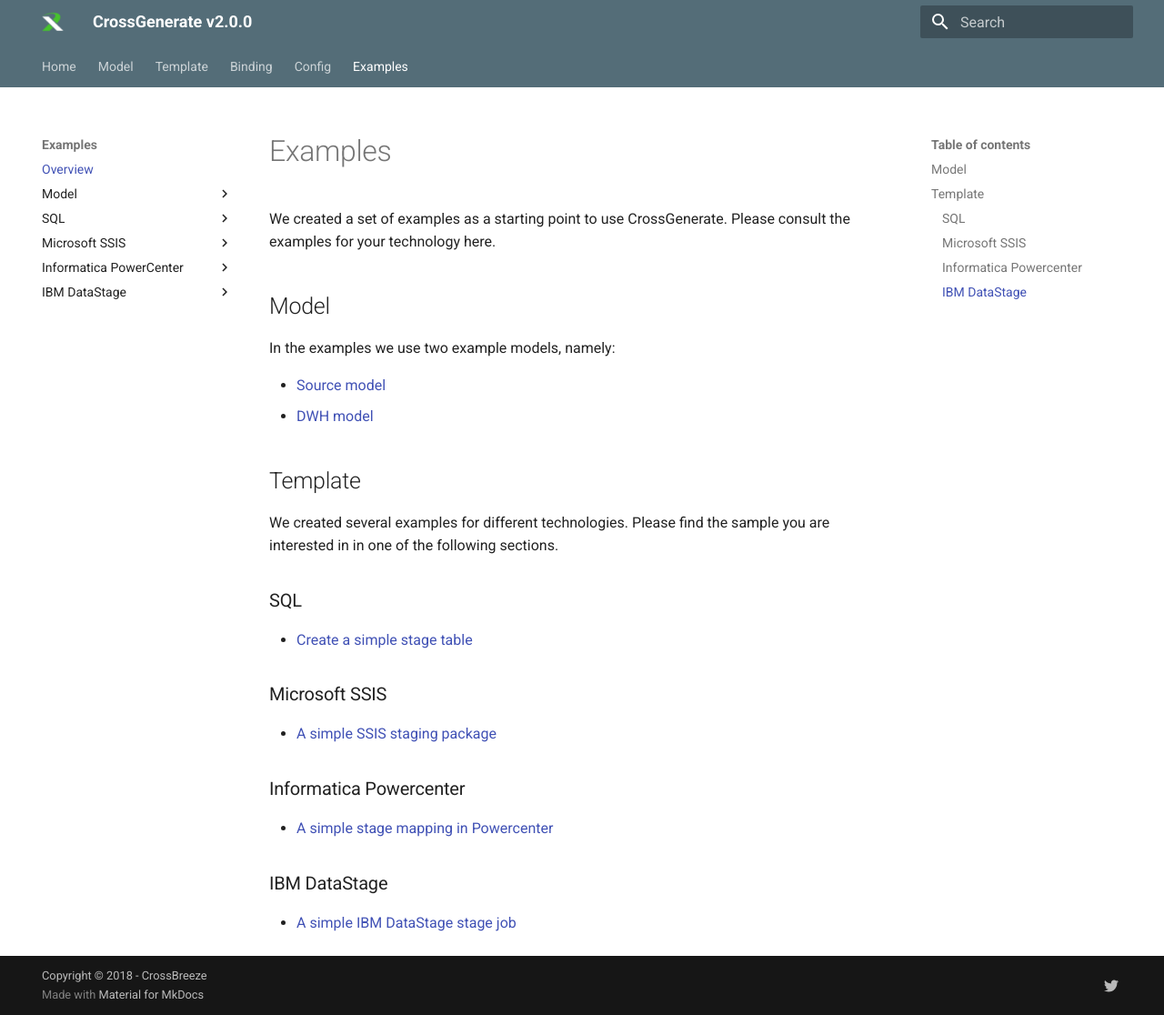
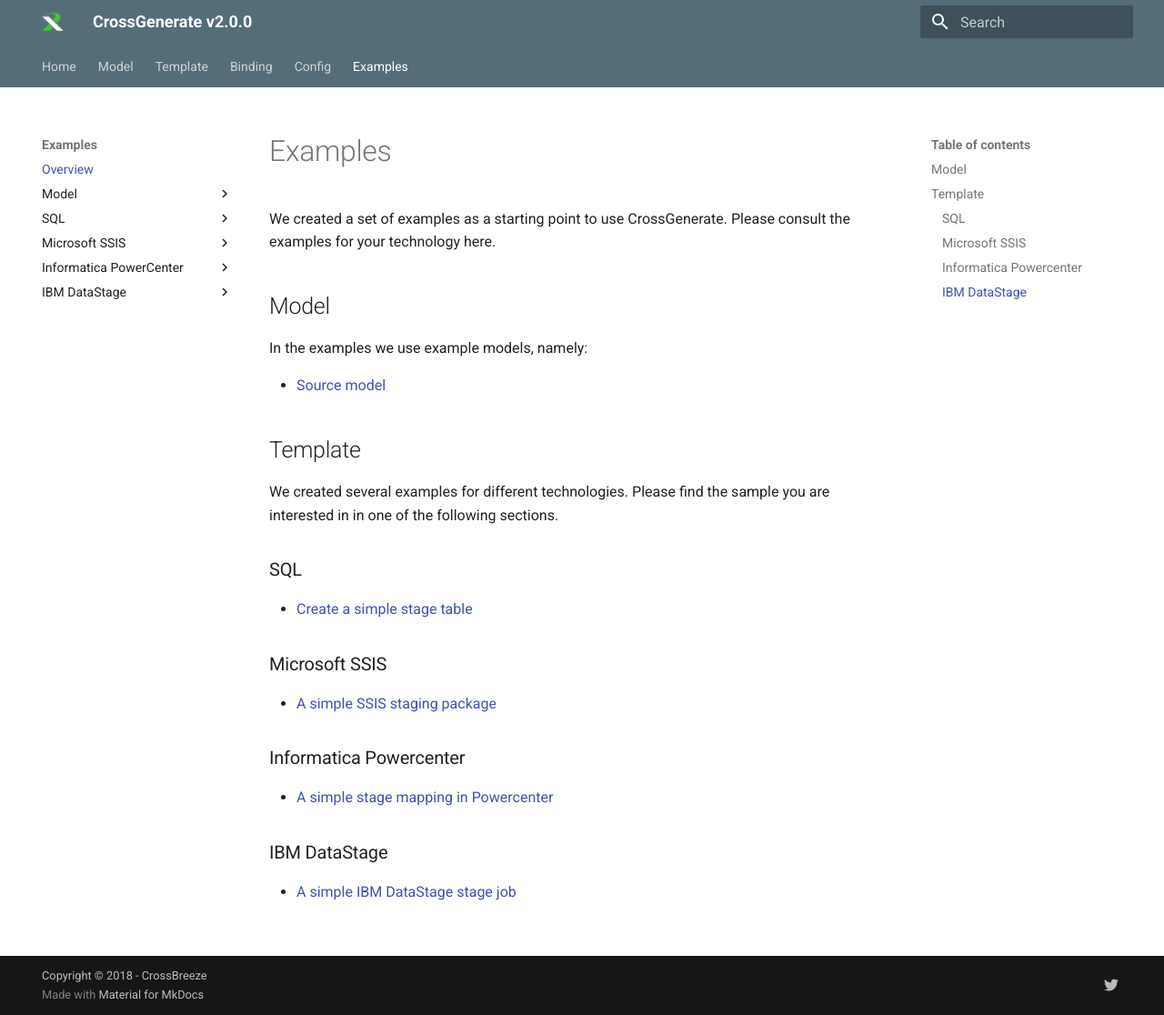
Before and after one commit to CrossBreezeNL/CrossGenerate, an MkDocs documentation site: the page built from Documentation/docs/Examples/index.md, in a window 1280 px wide and 1116 px high. Shown: the whole window at 91% size. Built offline with MkDocs 1.6.1 and Material for MkDocs 9.7.7, drawn with Linux system fonts in a browser that asks for light colours; old or Windows-style settings are respelled for this version of MkDocs.

Commit message:
For now removed DWH model from menu and Overview page.
Related Work Items: #96

```diff
--- a/Documentation/docs/Examples/index.md
+++ b/Documentation/docs/Examples/index.md
@@ -5,10 +5,9 @@ Please consult the examples for your technology here.
 
 ## Model
 
-In the examples we use two example models, namely:
+In the examples we use example models, namely:
 
 - [Source model](./Model/Source_model)
-- [DWH model](./Model/DWH_model)
 
 ## Template
 
--- a/Documentation/mkdocs.yml
+++ b/Documentation/mkdocs.yml
@@ -43,7 +43,7 @@ pages:
     - 'Overview'        : 'Examples/index.md'
     - 'Model':
         - 'Source model'     : 'Examples/Model/Source_Model.md'
-        - 'DWH model'        : 'Examples/Model/DWH_Model.md'
+#        - 'DWH model'        : 'Examples/Model/DWH_Model.md'
     - 'SQL':
         - 'Simple staging'   : 'Examples/SQL/Simple_staging.md'
     - 'Microsoft SSIS':
```
